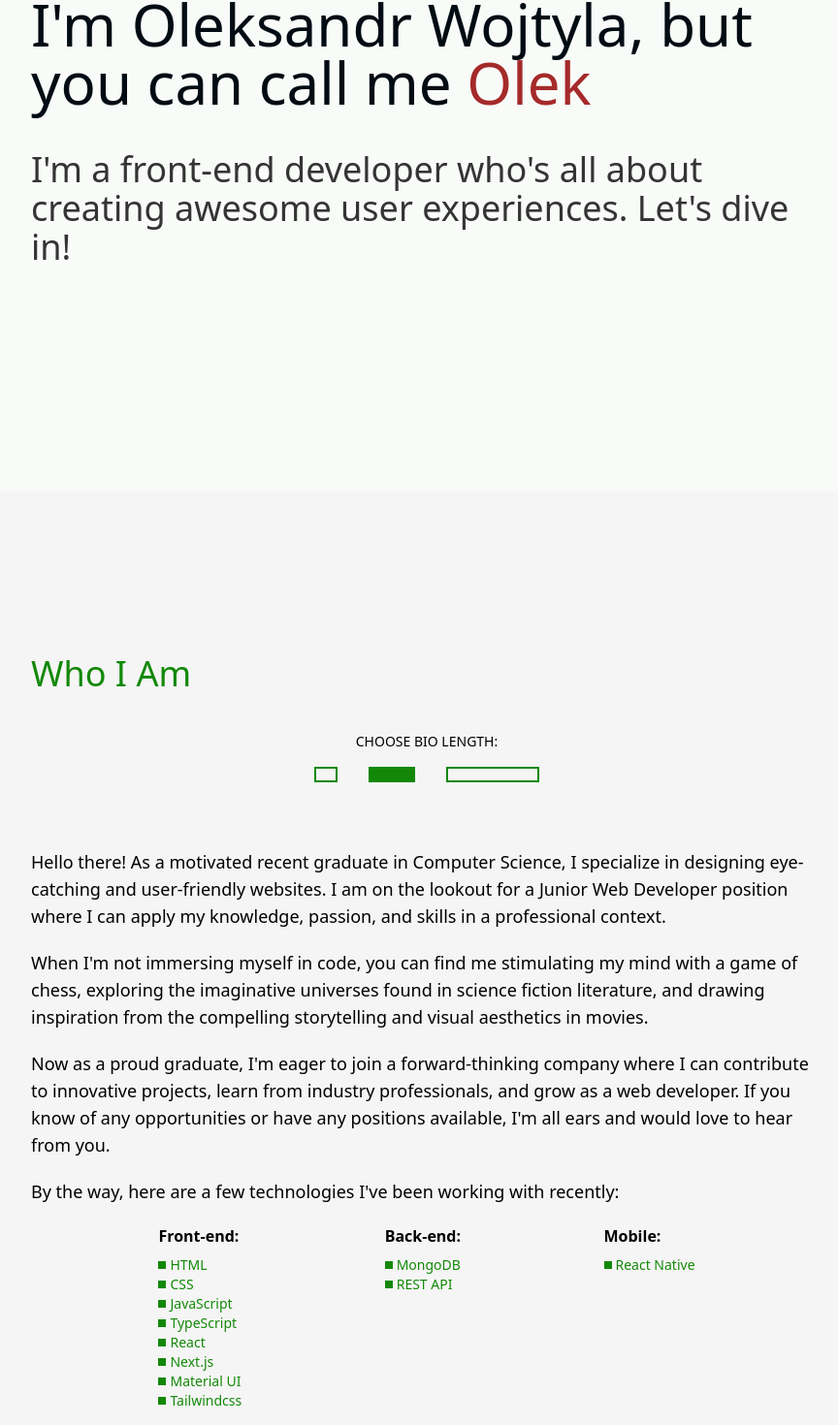
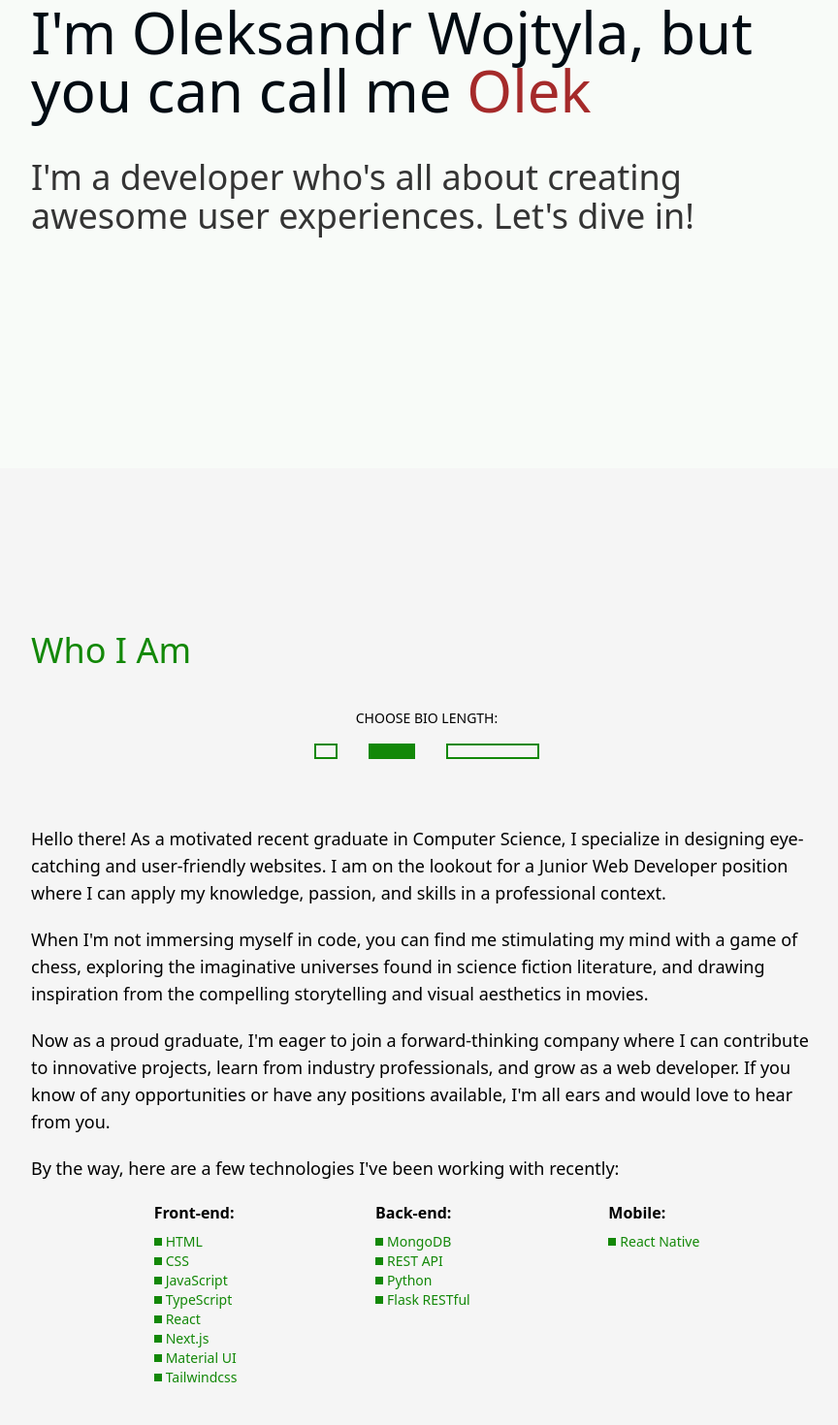
Before and after one commit to pologora/portfolio, a Next.js app: page / in a window 1280 px wide. Shown: the part 317-1787 px from the top of the page at 97% size, without its empty margins (200-1064 px from the left). Built offline with nearby package versions, Linux system fonts and the light colour scheme.

Commit message:
Update about section

```diff
--- a/languages/en.json
+++ b/languages/en.json
@@ -3,7 +3,7 @@
     "welcome": "Hey, welcome to my digital playground!",
     "title": "I'm Oleksandr Wojtyla, but you can call me",
     "name": "Olek",
-    "description": "I'm a front-end developer who's all about creating awesome user experiences. Let's dive in!"
+    "description": "I'm a developer who's all about creating awesome user experiences. Let's dive in!"
   },
   "about": {
     "title": "Who I Am",
--- a/src/data/projects.js
+++ b/src/data/projects.js
@@ -6,7 +6,7 @@ export default [
         'This is a commercial, freelance full stack project that was developed based on client needs and is now being used by a warehouse company to manage employee work schedules, track vacations, and generate various reports. The system includes a mobile app for employees and an admin web application for managers.',
       tech: {
         'Front-end': ['React', 'Material UI', 'Realm Web'],
-        'Back-end': ['MongoDB Atlas', 'MongoDB Realm Functions', 'RESTful APIs'],
+        'Back-end': ['MongoDB Atlas', 'MongoDB Realm Functions', 'RESTful APIs', 'Python'],
         Mobile: ['React Native', 'MongoDB Realm'],
       },
       links: {
--- a/src/data/techList.js
+++ b/src/data/techList.js
@@ -9,6 +9,6 @@ export default {
     'Material UI',
     'Tailwindcss',
   ],
-  'Back-end': ['MongoDB', 'REST API'],
+  'Back-end': ['MongoDB', 'REST API', 'Python', 'Flask RESTful'],
   Mobile: ['React Native'],
 };
```
